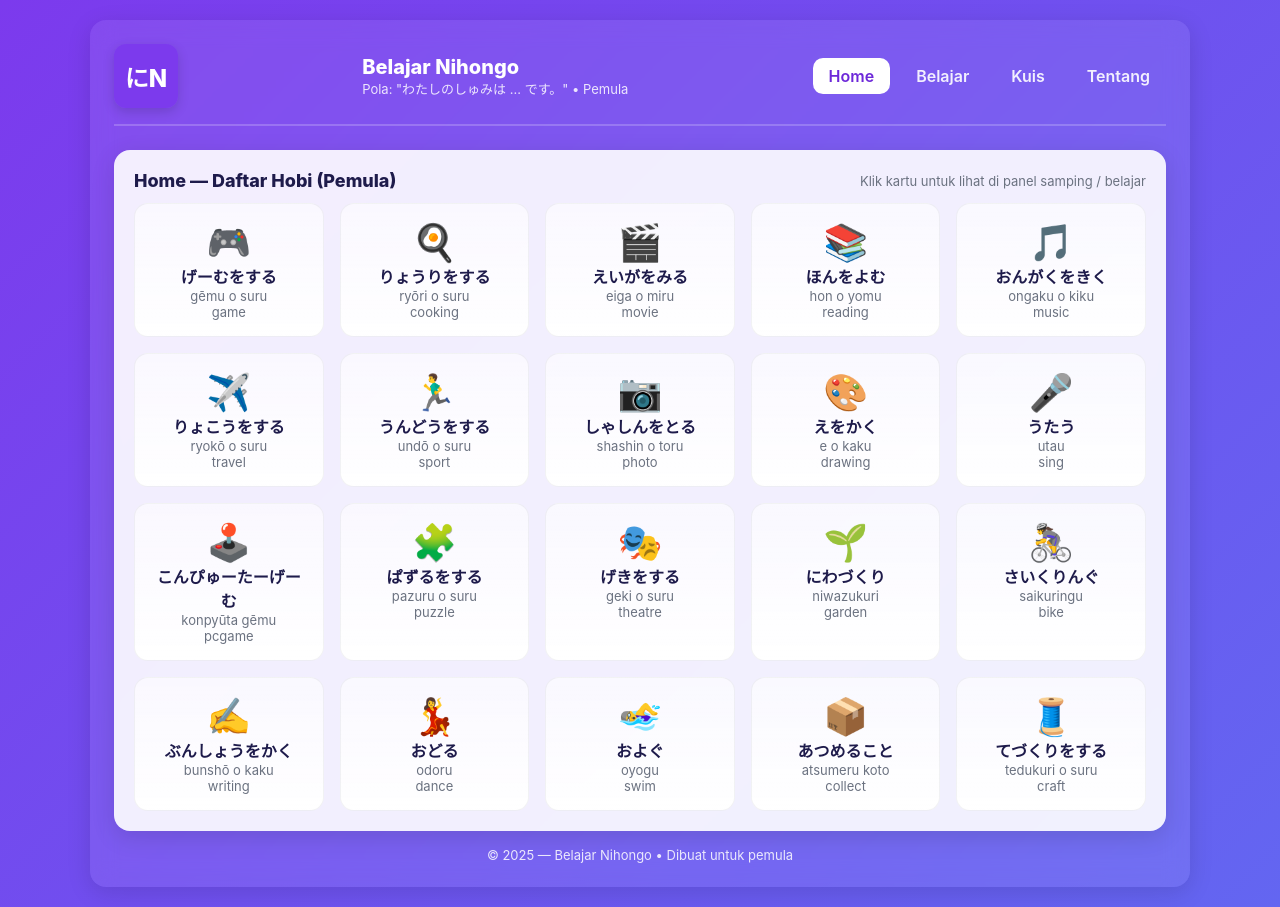
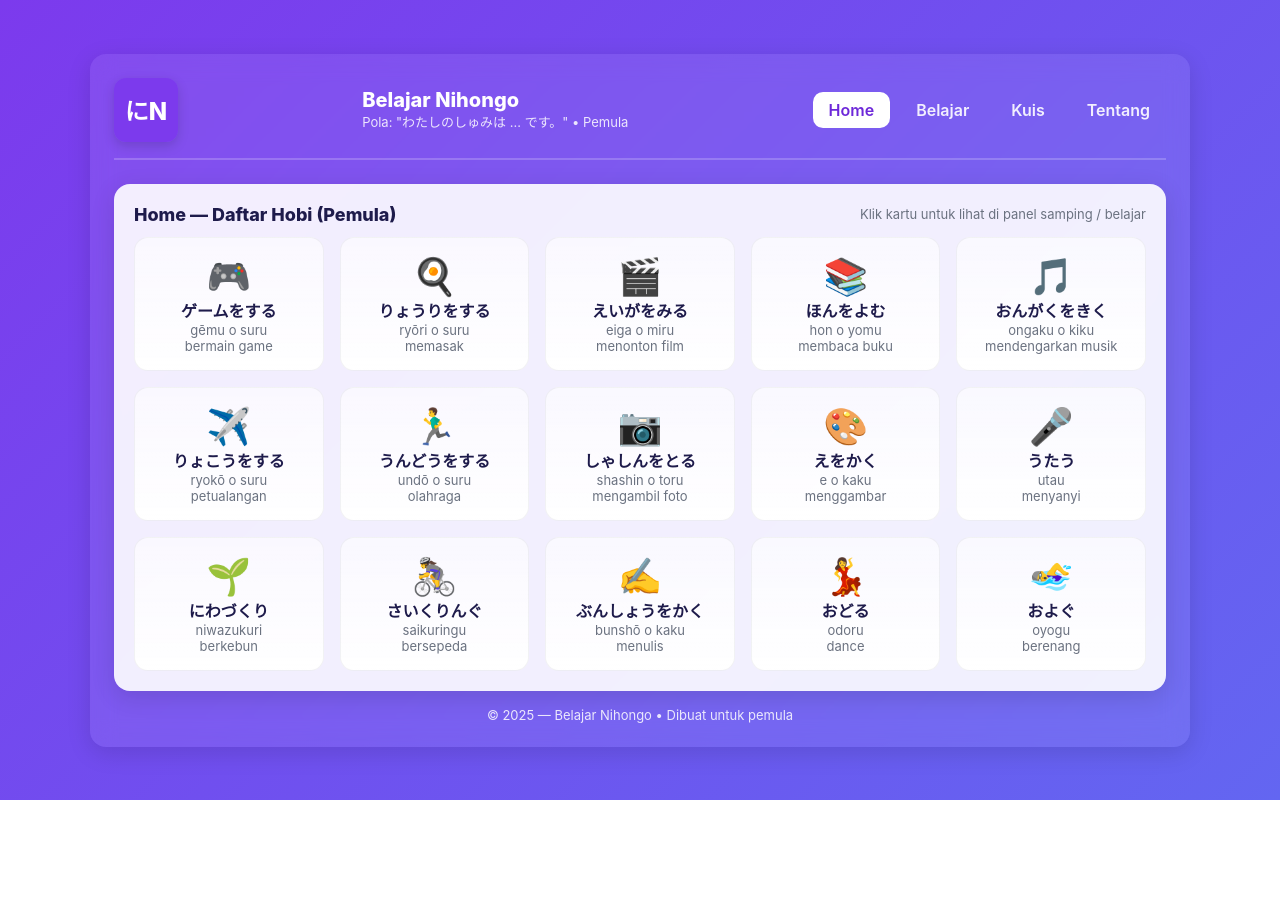
Before and after one commit to abiyyupradipa-collab/Rev1, a plain HTML site: page index.html in a window 1280 px wide. After the commit the page ends 800 px from the top, so only its background shows below. Drawn offline with Linux system fonts and the light colour scheme.

Commit message:
Update index.html

```diff
--- a/index.html
+++ b/index.html
@@ -357,76 +357,76 @@
     <script>
       const HOBBIES = [
         {
-          id: "game",
+          id: "bermain game",
           emoji: "🎮",
-          jp: "げーむをする",
+          jp: "ゲームをする",
           rom: "gēmu o suru",
           idn: "Bermain game",
         },
         {
-          id: "cooking",
+          id: "memasak",
           emoji: "🍳",
           jp: "りょうりをする",
           rom: "ryōri o suru",
           idn: "Memasak",
         },
         {
-          id: "movie",
+          id: "menonton film",
           emoji: "🎬",
           jp: "えいがをみる",
           rom: "eiga o miru",
           idn: "Menonton film",
         },
         {
-          id: "reading",
+          id: "membaca buku",
           emoji: "📚",
           jp: "ほんをよむ",
           rom: "hon o yomu",
           idn: "Membaca buku",
         },
         {
-          id: "music",
+          id: "mendengarkan musik",
           emoji: "🎵",
           jp: "おんがくをきく",
           rom: "ongaku o kiku",
           idn: "Mendengarkan musik",
         },
         {
-          id: "travel",
+          id: "petualangan",
           emoji: "✈️",
           jp: "りょこうをする",
           rom: "ryokō o suru",
           idn: "Bepergian",
         },
         {
-          id: "sport",
+          id: "olahraga",
           emoji: "🏃‍♂️",
           jp: "うんどうをする",
           rom: "undō o suru",
           idn: "Olahraga",
         },
         {
-          id: "photo",
+          id: "mengambil foto",
           emoji: "📷",
           jp: "しゃしんをとる",
           rom: "shashin o toru",
           idn: "Fotografi",
         },
         {
-          id: "drawing",
+          id: "menggambar",
           emoji: "🎨",
           jp: "えをかく",
           rom: "e o kaku",
           idn: "Menggambar",
         },
         {
-          id: "sing",
+          id: "menyanyi",
           emoji: "🎤",
           jp: "うたう",
           rom: "utau",
           idn: "Bernyanyi",
         },
-        {
+        /*{
           id: "pcgame",
           emoji: "🕹️",
           jp: "こんぴゅーたーげーむ",
@@ -446,23 +446,23 @@
           jp: "げきをする",
           rom: "geki o suru",
           idn: "Teater",
-        },
+        }, */
         {
-          id: "garden",
+          id: "berkebun",
           emoji: "🌱",
           jp: "にわづくり",
           rom: "niwazukuri",
           idn: "Berkebun",
         },
         {
-          id: "bike",
+          id: "bersepeda",
           emoji: "🚴‍♀️",
           jp: "さいくりんぐ",
           rom: "saikuringu",
           idn: "Bersepeda",
         },
         {
-          id: "writing",
+          id: "menulis",
           emoji: "✍️",
           jp: "ぶんしょうをかく",
           rom: "bunshō o kaku",
@@ -470,13 +470,13 @@
         },
         { id: "dance", emoji: "💃", jp: "おどる", rom: "odoru", idn: "Menari" },
         {
-          id: "swim",
+          id: "berenang",
           emoji: "🏊‍♀️",
           jp: "およぐ",
           rom: "oyogu",
           idn: "Berenang",
         },
-        {
+        /*{
           id: "collect",
           emoji: "📦",
           jp: "あつめること",
@@ -489,7 +489,7 @@
           jp: "てづくりをする",
           rom: "tedukuri o suru",
           idn: "Kerajinan tangan",
-        },
+        },*/
       ];
 
       function router() {
```
